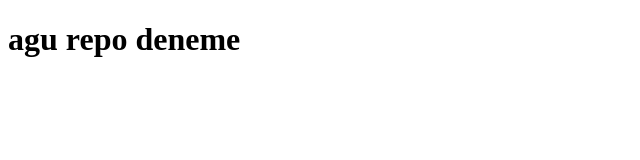
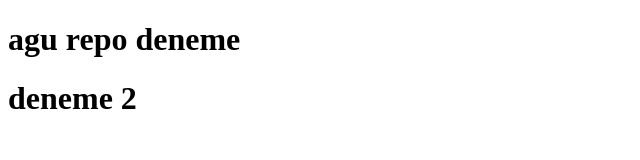
Before and after one commit to ensarsagkal/agu-repo, a plain HTML site: page index.html in a window 1280 px wide. Shown: the whole page, without its empty margins (0-640 px from the left). Drawn offline with Linux system fonts and the light colour scheme.

Commit message:
index değişti

```diff
--- a/index.html
+++ b/index.html
@@ -7,6 +7,7 @@
 </head>
 <body>
     <h1>agu repo deneme</h1>
+    <h1>deneme 2</h1>
 
 </body>
 </html>
```
